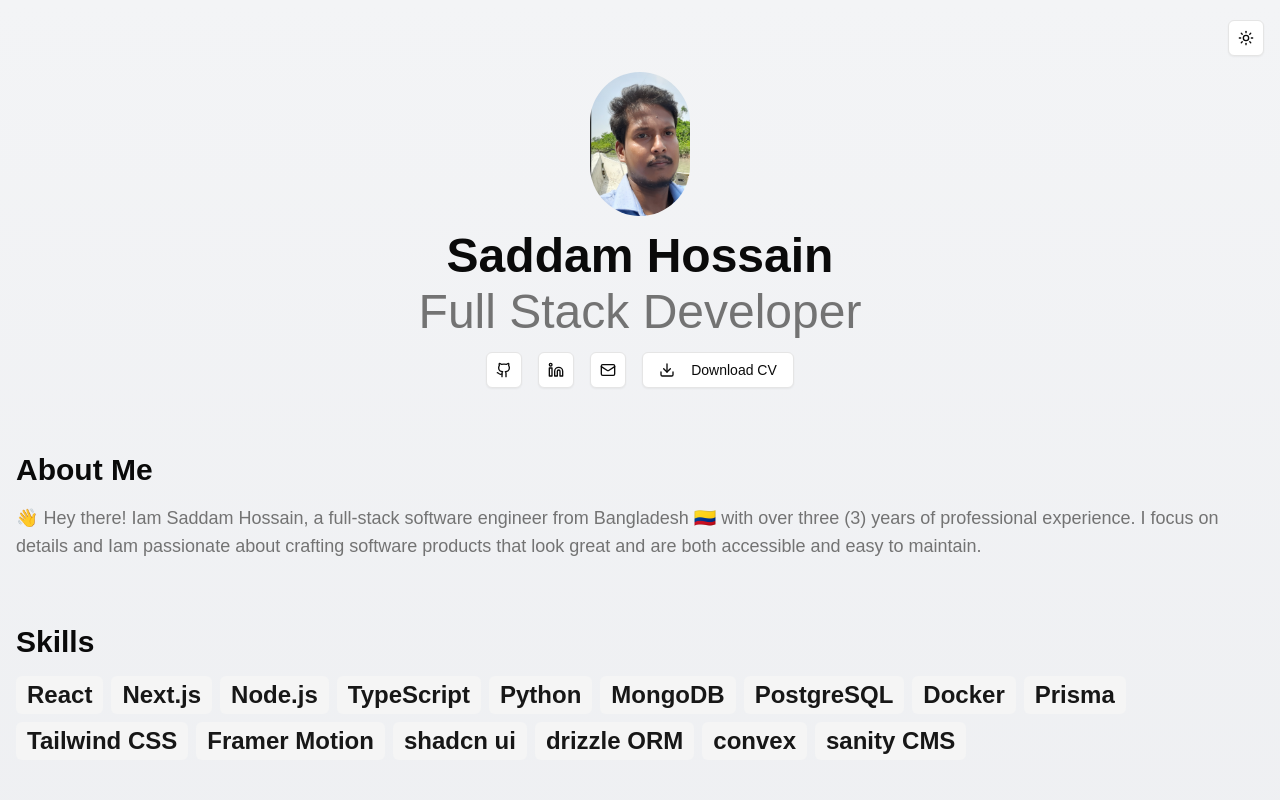
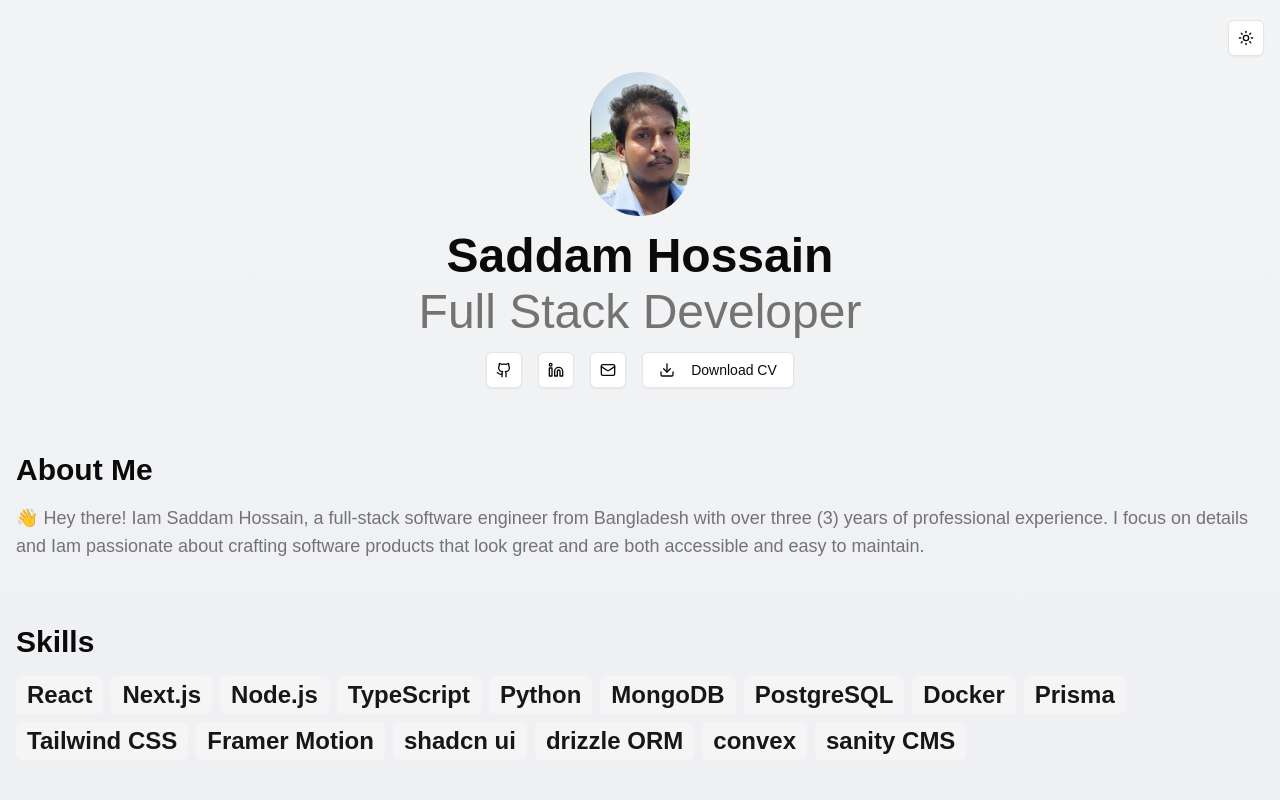
Before and after one commit to saddamBD/full-stack-portfolio, a Next.js app: page / in a window 1280 px wide. Shown: the top 800 px of the page. Built offline with nearby package versions, Linux system fonts and the light colour scheme.

Commit message:
fine tuning

```diff
--- a/components/AboutMe.tsx
+++ b/components/AboutMe.tsx
@@ -6,9 +6,9 @@ function AboutMe() {
       <h2 className="text-3xl font-semibold mb-4">About Me</h2>
       <p className="text-lg text-muted-foreground">
         👋 Hey there! Iam Saddam Hossain, a full-stack software engineer from
-        Bangladesh 🇨🇴 with over three (3) years of professional experience. I
-        focus on details and Iam passionate about crafting software products
-        that look great and are both accessible and easy to maintain.
+        Bangladesh with over three (3) years of professional experience. I focus
+        on details and Iam passionate about crafting software products that look
+        great and are both accessible and easy to maintain.
       </p>
     </section>
   );
```
